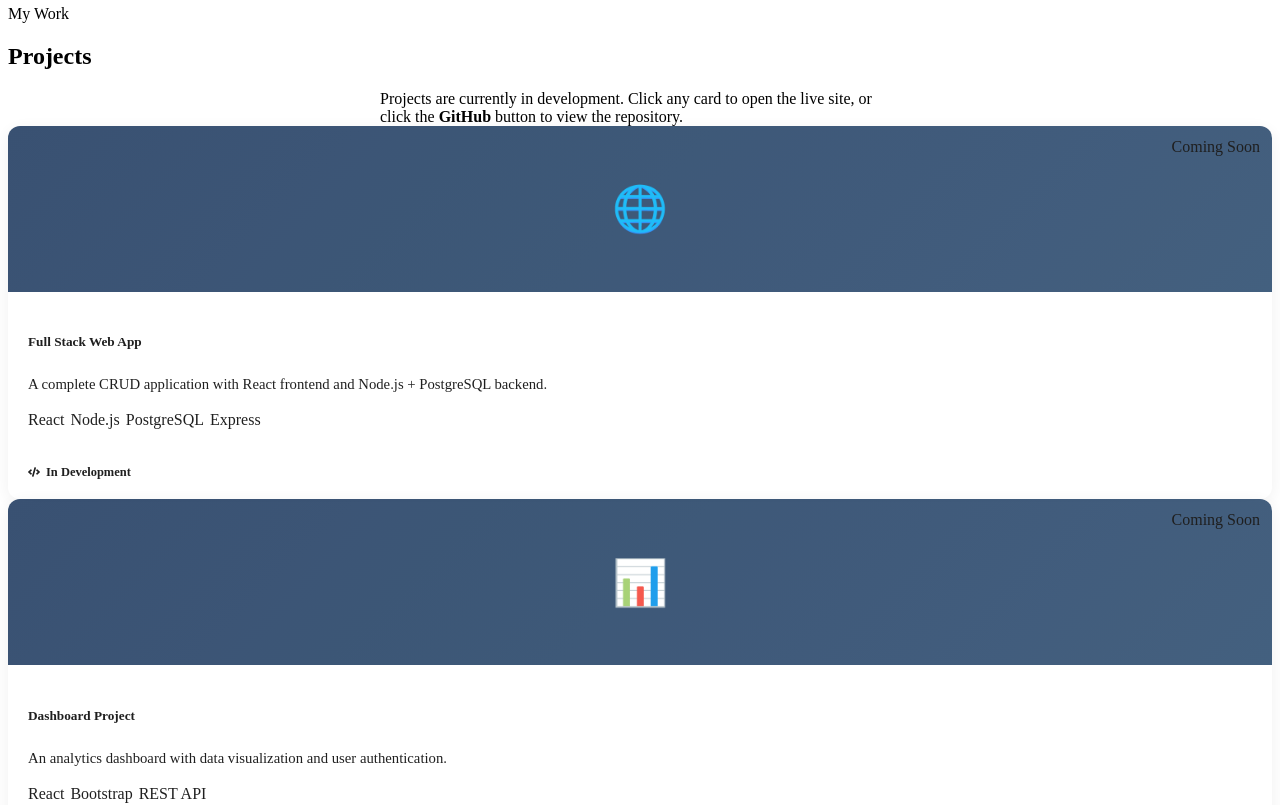
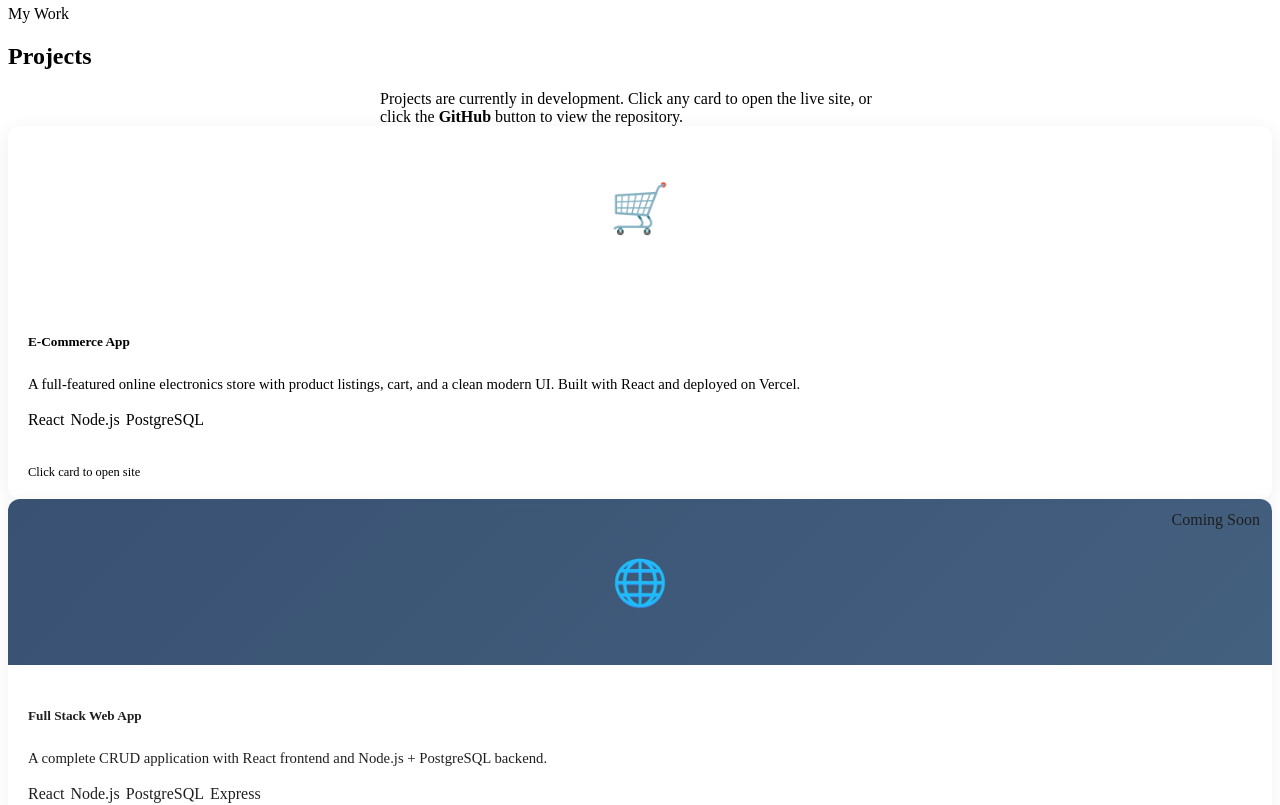
Before and after one commit to Ukullayappa/My-Portfolio, a React (Vite) app: page / in a window 1280 px wide. Shown: the part 3180-3985 px from the top of the page. Built offline with nearby package versions, Linux system fonts and the light colour scheme.

Commit message:
update projects

```diff
--- a/src/components/Projects.jsx
+++ b/src/components/Projects.jsx
@@ -8,22 +8,20 @@ import { FaGithub, FaExternalLinkAlt, FaPlus, FaCode } from 'react-icons/fa'
 // Just copy the template object and fill in your details
 // ────────────────────────────────────────────────────────────
 const projects = [
-  // TEMPLATE — Uncomment and fill in when you have a project:
-  // {
-  //   title: 'Your Project Name',
-  //   description: 'Short description of what the project does and what problem it solves.',
-  //   tags: ['React', 'Node.js', 'PostgreSQL'],
-  //   github: 'https://github.com/yourusername/project',
-  //   live: 'https://your-live-demo.com',       // clicking the card opens this
-  //   emoji: '🚀',                              // choose an emoji icon
-  //   color: '#2563a8',                          // accent color for the card header
-  // },
+  {
+    title: 'E-Commerce App',
+    description: 'A full-featured online electronics store with product listings, cart, and a clean modern UI. Built with React and deployed on Vercel.',
+    tags: ['React', 'Node.js', 'PostgreSQL'],
+    github: 'https://github.com/Ukullayappa',
+    live: 'https://hubelectro.vercel.app/',
+    emoji: '🛒',
+    color: '#2563a8',
+  },
 ]
 
 const comingSoon = [
   { emoji: '🌐', title: 'Full Stack Web App', desc: 'A complete CRUD application with React frontend and Node.js + PostgreSQL backend.', tags: ['React', 'Node.js', 'PostgreSQL', 'Express'], github: 'https://github.com/Ukullayappa' },
   { emoji: '📊', title: 'Dashboard Project', desc: 'An analytics dashboard with data visualization and user authentication.', tags: ['React', 'Bootstrap', 'REST API'], github: 'https://github.com/Ukullayappa' },
-  { emoji: '🛒', title: 'E-Commerce App', desc: 'A full-featured online store with cart, auth, and payment integration.', tags: ['React', 'Node.js', 'PostgreSQL'], github: 'https://github.com/Ukullayappa' },
 ]
 
 /* ── Styles shared across both card types ── */
```
